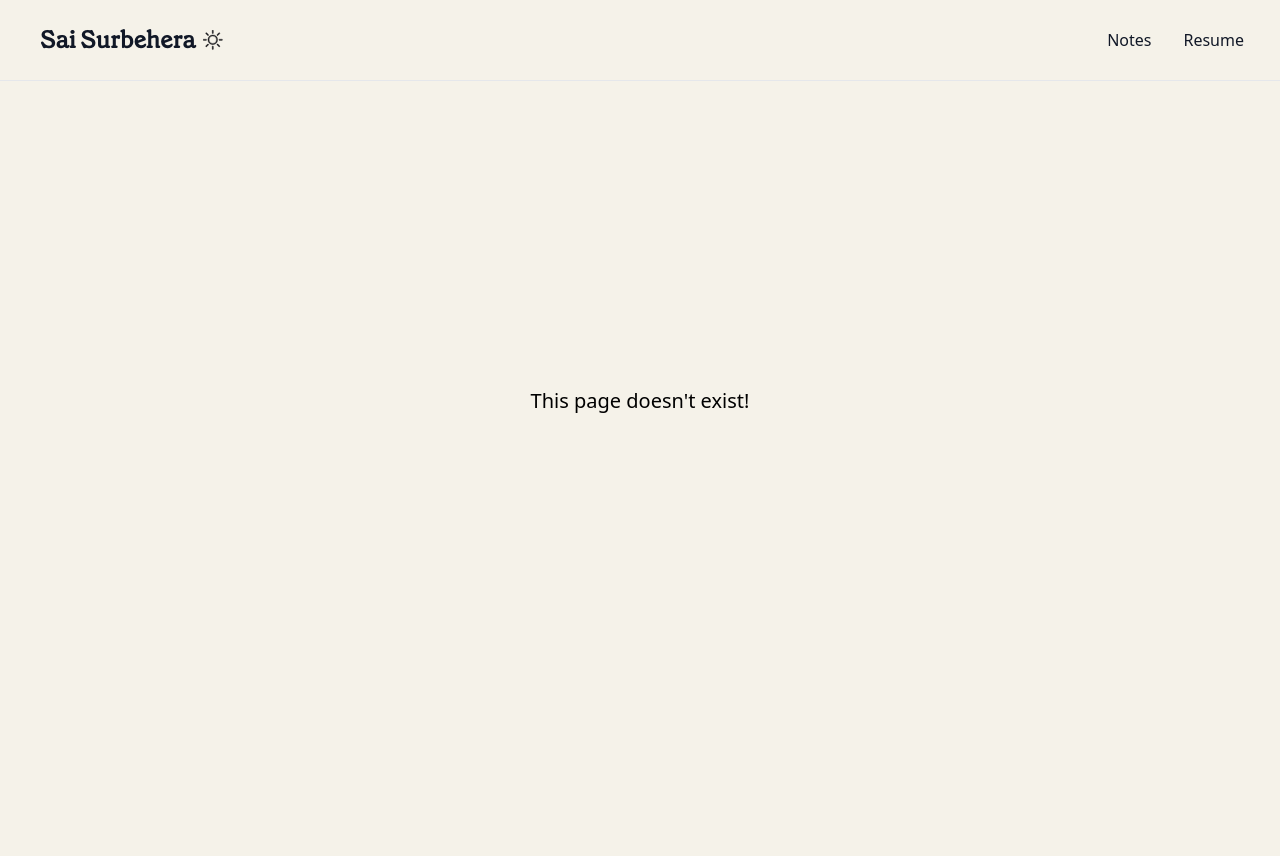
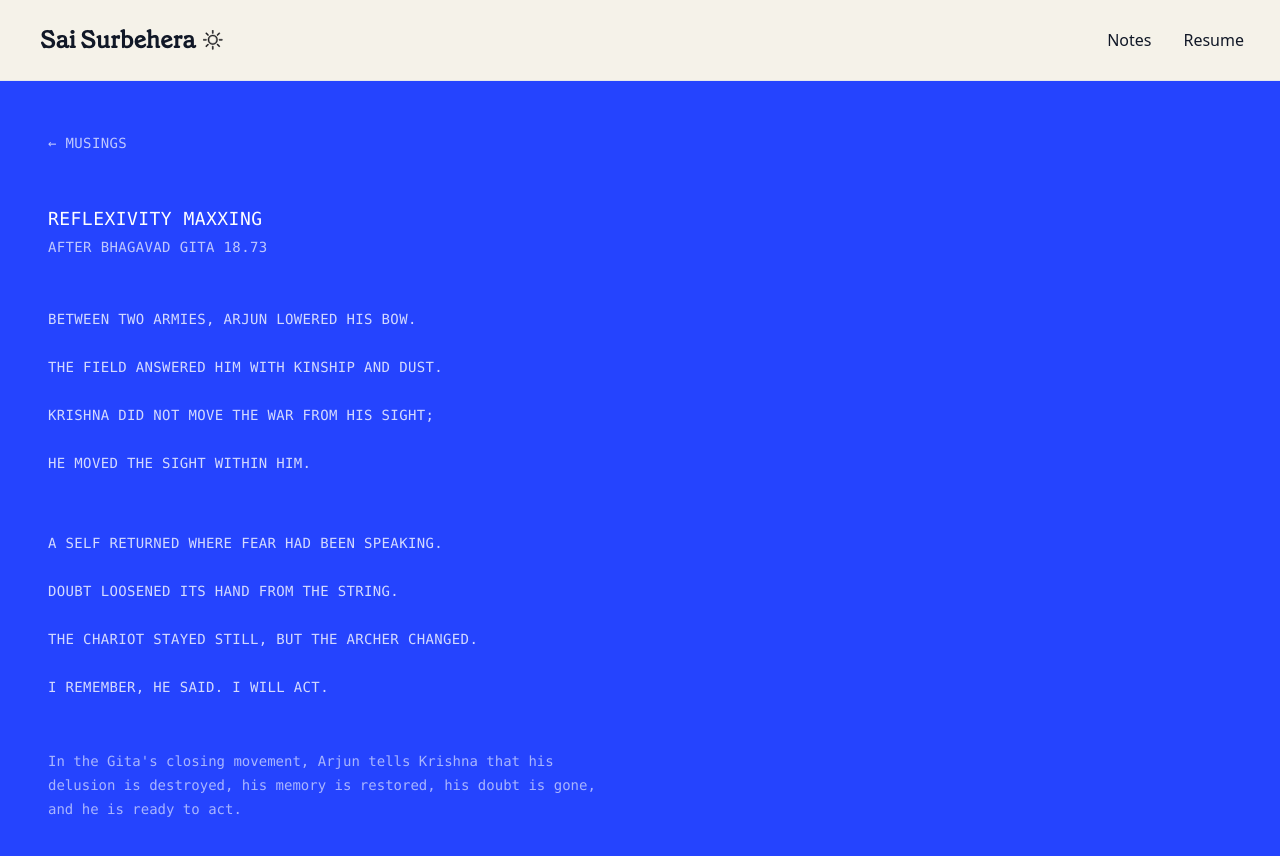
Before and after one commit to saisurbehera/saisur.me, a Next.js app: page /musings/reflexivity-maxxing in a window 1280 px wide. Before the commit this address had no page. Shown: the top 856 px of the page. Built offline with nearby package versions, Linux system fonts and the light colour scheme.

Commit message:
Add reflexivity poem page

```diff
--- /dev/null
+++ b/src/pages/musings/reflexivity-maxxing.js
@@ -0,0 +1,50 @@
+import Head from 'next/head';
+import Link from 'next/link';
+
+const poem = [
+  'Between two armies, Arjun lowered his bow.',
+  'The field answered him with kinship and dust.',
+  'Krishna did not move the war from his sight;',
+  'he moved the sight within him.',
+  '',
+  'A self returned where fear had been speaking.',
+  'Doubt loosened its hand from the string.',
+  'The chariot stayed still, but the archer changed.',
+  'I remember, he said. I will act.',
+];
+
+export default function ReflexivityMaxxing() {
+  return (
+    <>
+      <Head>
+        <title>Reflexivity Maxxing — Sai Surbehera</title>
+        <meta property="og:title" content="Reflexivity Maxxing — Sai Surbehera" key="title" />
+      </Head>
+      <main className="min-h-screen bg-[#2544fe] p-6 font-mono text-white md:p-12">
+        <article className="flex min-h-[calc(100vh-3rem)] max-w-2xl flex-col md:min-h-[calc(100vh-6rem)]">
+          <header className="mb-12">
+            <Link
+              href="/musings"
+              className="mb-12 block w-fit py-1 text-sm uppercase tracking-wide opacity-70 transition-opacity hover:opacity-100"
+            >
+              ← MUSINGS
+            </Link>
+            <h1 className="mb-1 text-lg uppercase tracking-wide">REFLEXIVITY MAXXING</h1>
+            <p className="text-sm uppercase tracking-wide opacity-70">After Bhagavad Gita 18.73</p>
+          </header>
+
+          <div className="space-y-5 text-sm uppercase leading-7 tracking-wide opacity-80">
+            {poem.map((line, index) =>
+              line ? <p key={line}>{line}</p> : <div key={`space-${index}`} className="h-3" />,
+            )}
+          </div>
+
+          <p className="mt-12 max-w-xl text-sm leading-6 opacity-60">
+            In the Gita&apos;s closing movement, Arjun tells Krishna that his delusion is destroyed, his
+            memory is restored, his doubt is gone, and he is ready to act.
+          </p>
+        </article>
+      </main>
+    </>
+  );
+}
```
